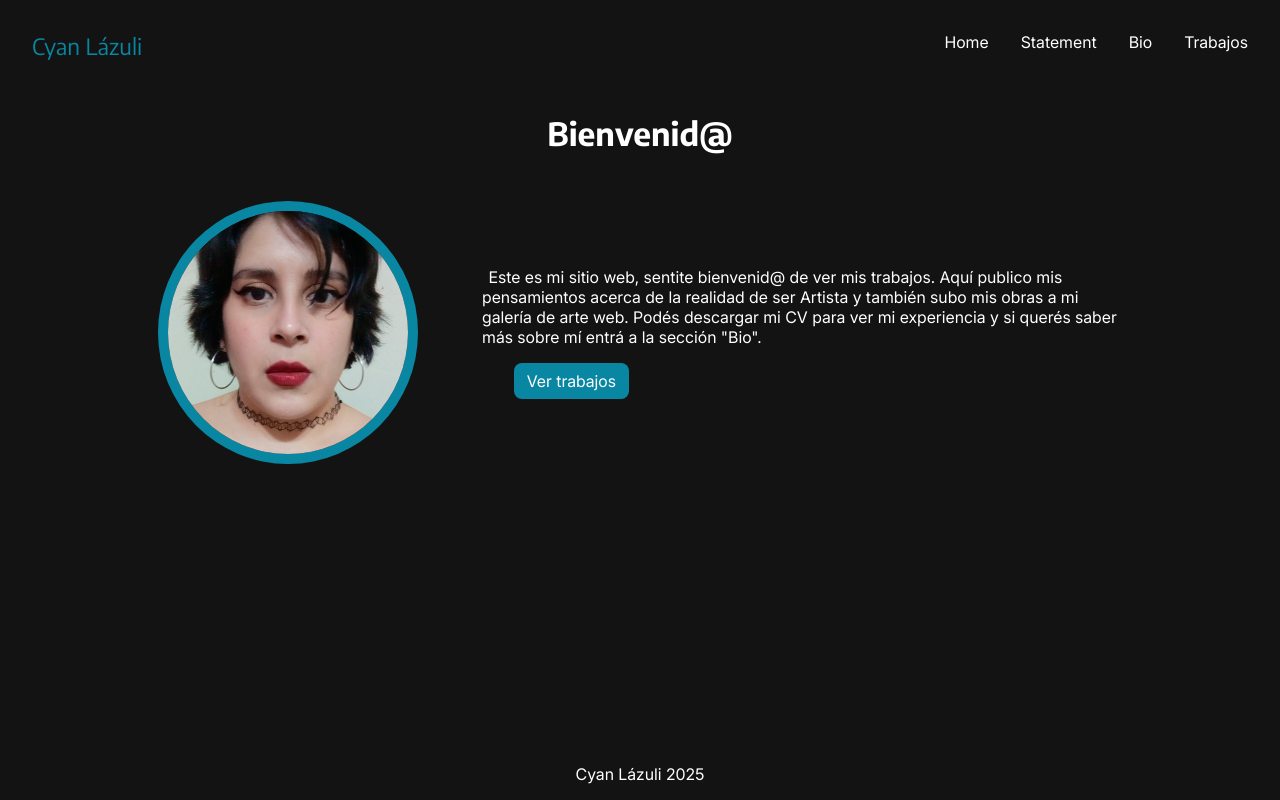
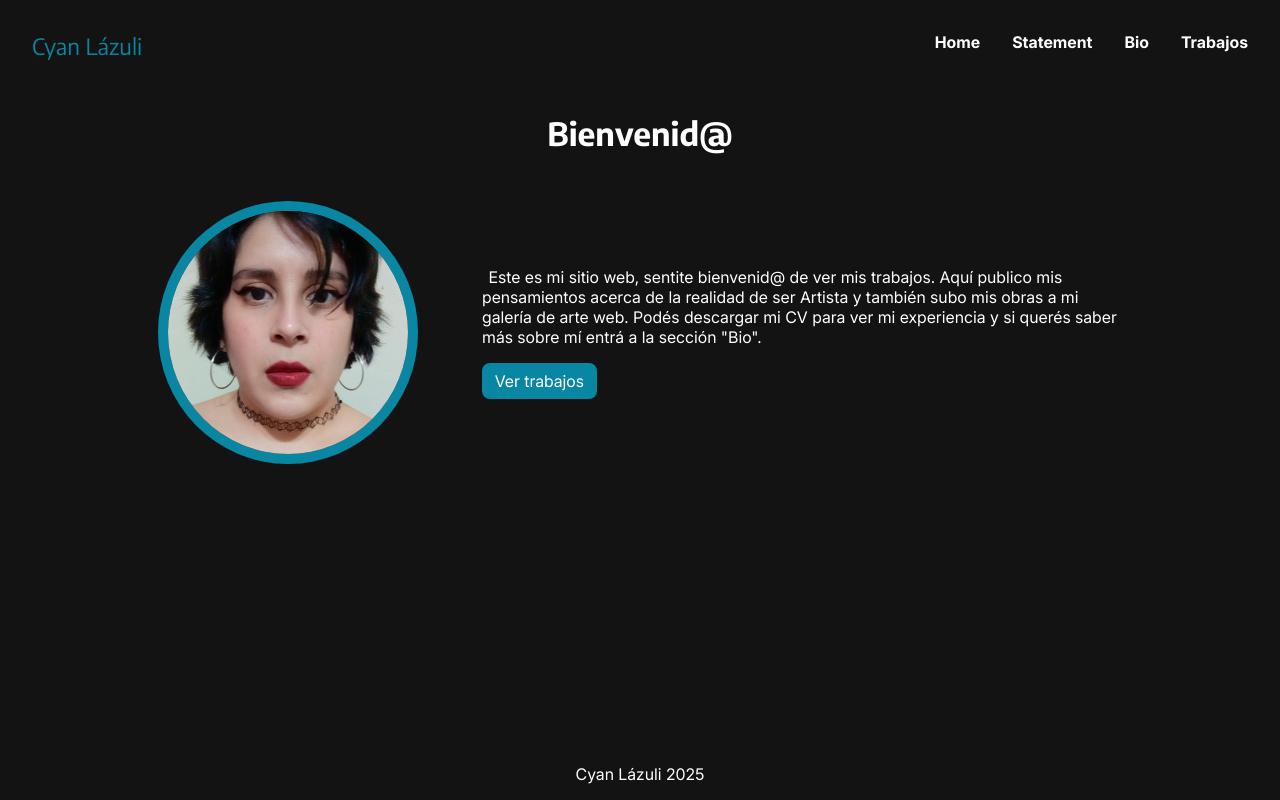
Before and after one commit to webchelios/cyan-lazuli-astro, an Astro site: page / in a window 1280 px wide. Built offline with nearby package versions, Linux system fonts and the light colour scheme; Astro itself is replaced by a stand-in of ours.

Commit message:
navbar desktop changes

```diff
--- a/src/components/Navbar.astro
+++ b/src/components/Navbar.astro
@@ -122,6 +122,11 @@
     .nav-items-lg a {
         color: white;
         text-decoration: none;
+        font-weight: 700;
+    }
+
+    .nav-items-lg a:hover{
+        color: var(--main-color);
     }
 
     .hr {
--- a/src/pages/index.astro
+++ b/src/pages/index.astro
@@ -124,7 +124,7 @@ import Layout from "../layouts/Layout.astro";
 	}
 
 	.hero-button {
-		margin-left: 2rem;
+		margin-left: 0;
 	}
 
 	.hero-text {
```
